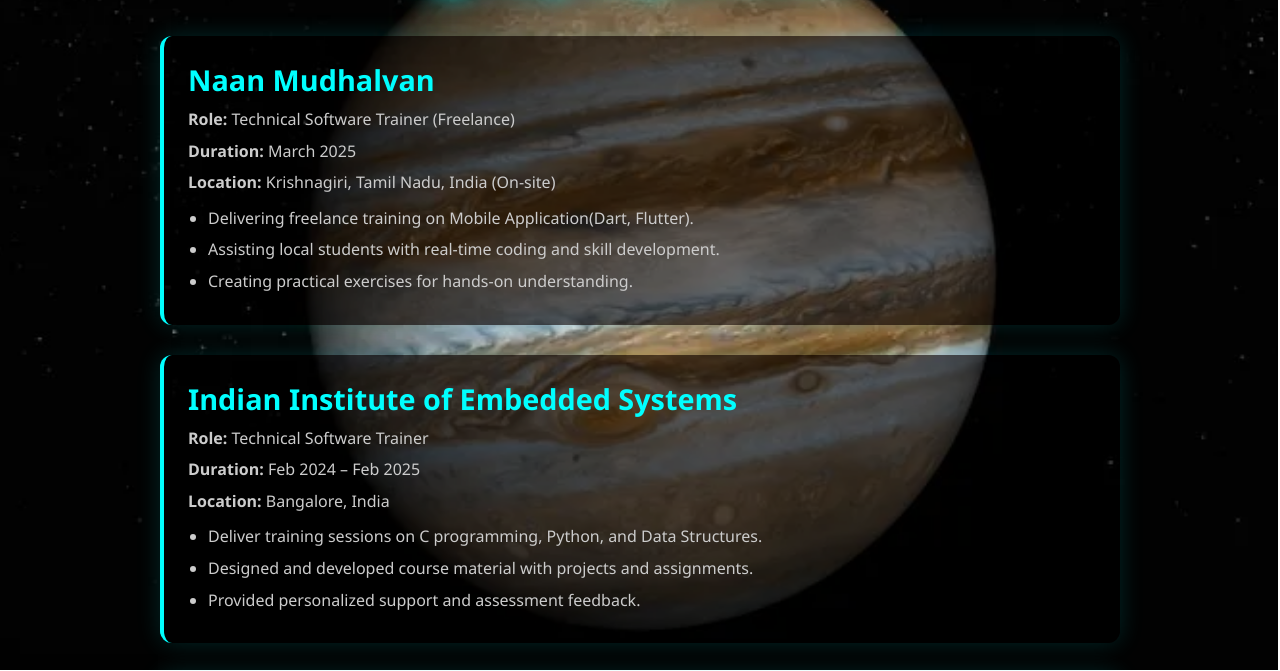
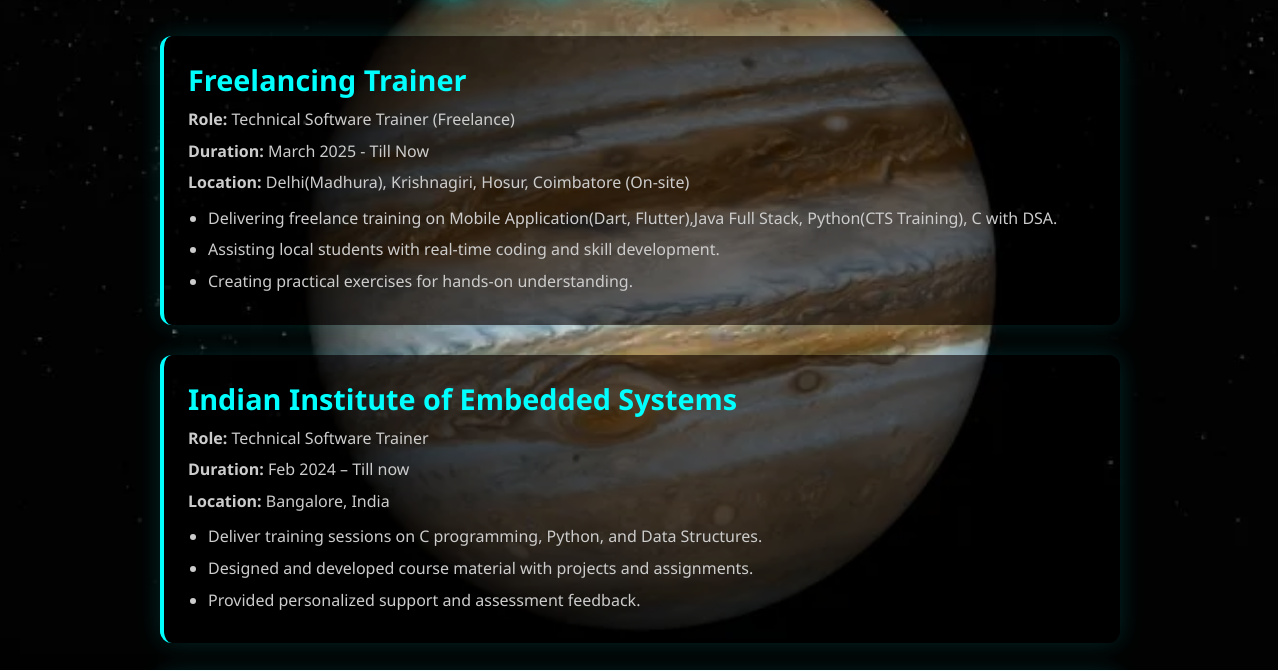
Before and after one commit to Raghulmsoftwaredeveloper/raghulmportfolio, a plain HTML site: page experience.html in a window 1280 px wide. Shown: the part 129-800 px from the top of the page. Drawn offline with Linux system fonts and the light colour scheme.

Commit message:
Update experience.html

```diff
--- a/experience.html
+++ b/experience.html
@@ -110,12 +110,12 @@
     <h1>🚀 My Experience</h1>
 
     <section class="experience-card">
-      <h2>Naan Mudhalvan</h2>
+      <h2>Freelancing Trainer</h2>
       <p><strong>Role:</strong> Technical Software Trainer (Freelance)</p>
-      <p><strong>Duration:</strong> March 2025</p>
-      <p><strong>Location:</strong> Krishnagiri, Tamil Nadu, India (On-site)</p>
+      <p><strong>Duration:</strong> March 2025 - Till Now</p>
+      <p><strong>Location:</strong> Delhi(Madhura), Krishnagiri, Hosur, Coimbatore (On-site)</p>
       <ul>
-        <li>Delivering freelance training on Mobile Application(Dart, Flutter).</li>
+        <li>Delivering freelance training on Mobile Application(Dart, Flutter),Java Full Stack, Python(CTS Training), C with DSA.</li>
         <li>Assisting local students with real-time coding and skill development.</li>
         <li>Creating practical exercises for hands-on understanding.</li>
       </ul>
@@ -124,7 +124,7 @@
     <section class="experience-card">
       <h2>Indian Institute of Embedded Systems</h2>
       <p><strong>Role:</strong> Technical Software Trainer</p>
-      <p><strong>Duration:</strong> Feb 2024 – Feb 2025</p>
+      <p><strong>Duration:</strong> Feb 2024 – Till now</p>
       <p><strong>Location:</strong> Bangalore, India</p>
       <ul>
         <li>Deliver training sessions on C programming, Python, and Data Structures.</li>
```
